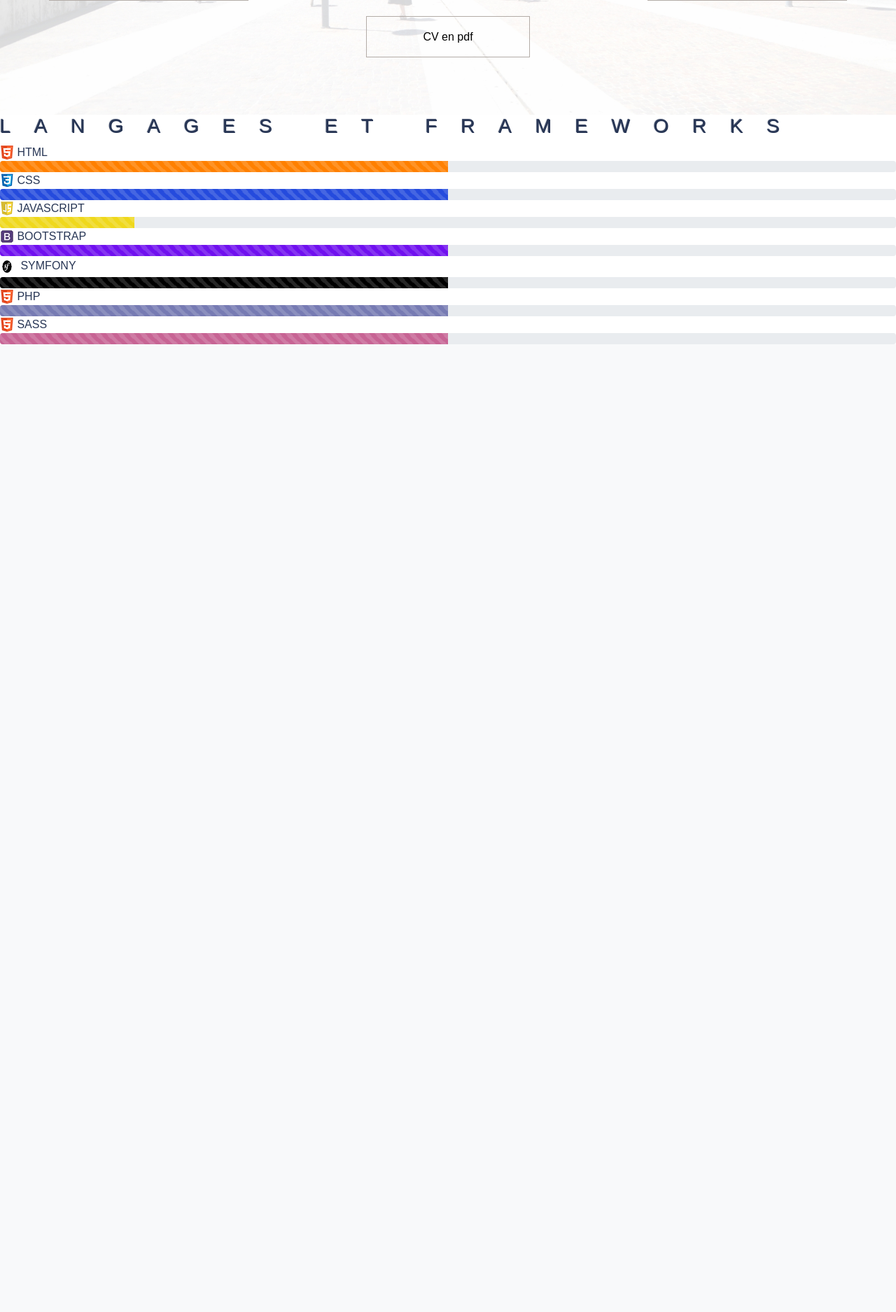
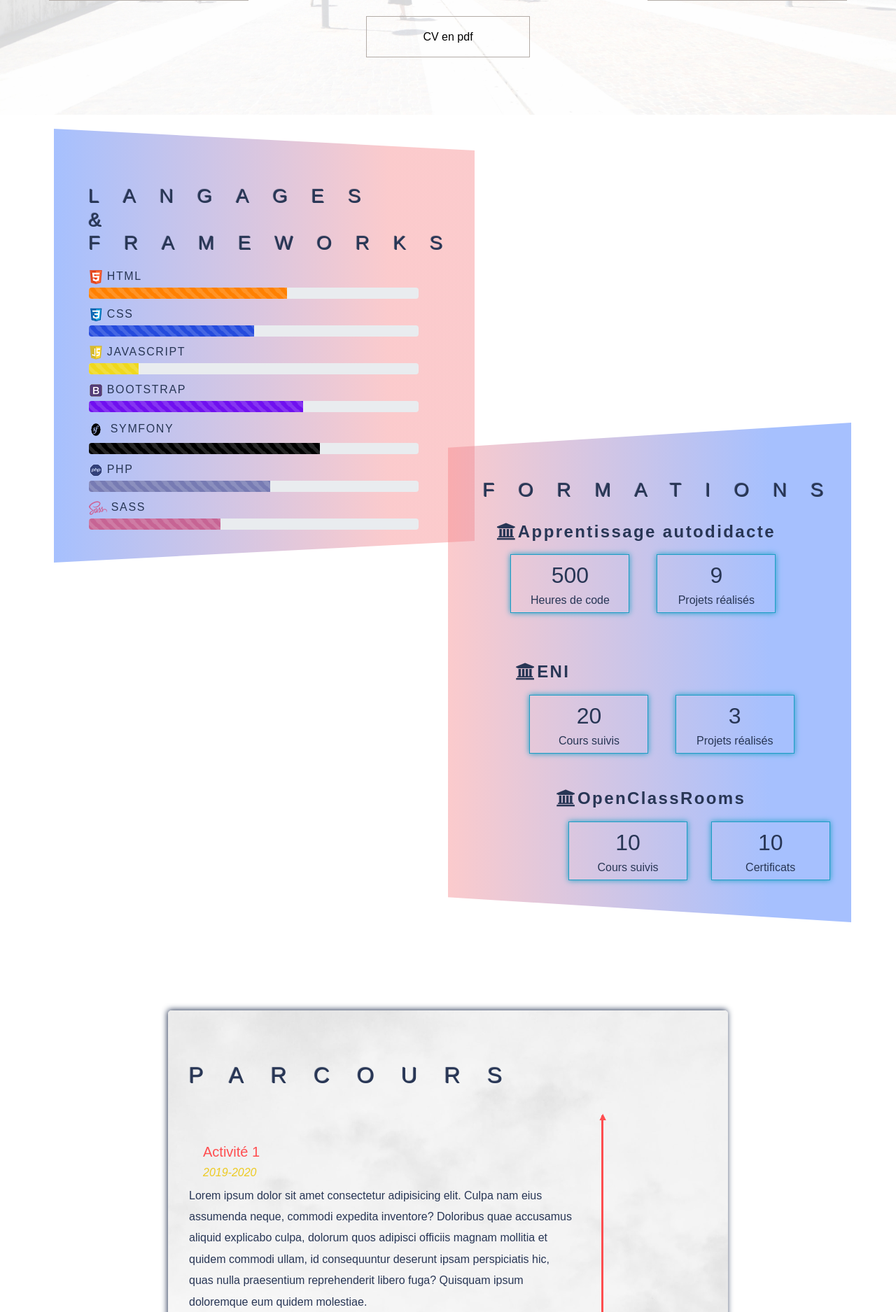
Before and after one commit to Alookin/CV, a PHP site: page / in a window 1280 px wide. Shown: the part 636-2511 px from the top of the page at 70% size. Before the commit the page ends 1128 px from the top, so only its background shows below. Run offline with PHP 8.4, Linux system fonts and the light colour scheme.

Commit message:
Compteur JS / timeline Css sur le parcours

```diff
--- a/index.html
+++ b/index.html
@@ -62,7 +62,7 @@
         </div>
     </header>
     <section id="langages">
-        <h3>Langages et Frameworks</h3>
+        <h3>Langages & Frameworks</h3>
         <div>
 
             <div class="bar">
@@ -70,7 +70,7 @@
             </div>
 
             <div class="progress">
-                <div class="progress-bar progress-bar-striped progress-bar-animated" role="progressbar" aria-valuenow="50" aria-valuemax="100" aria-valuemin="0" style="width: 50%; background-color: #FF8000;"></div>
+                <div class="progress-bar progress-bar-striped progress-bar-animated" role="progressbar" aria-valuenow="60" aria-valuemax="100" aria-valuemin="0" style="width: 60%; background-color: #FF8000;"></div>
             </div>
 
             <div class="bar">
@@ -94,7 +94,7 @@
             </div>
 
             <div class="progress">
-                <div class="progress-bar progress-bar-striped progress-bar-animated" role="progressbar" aria-valuenow="50" aria-valuemax="100" aria-valuemin="0" style="width: 50%; background-color: #7010EF;"></div>
+                <div class="progress-bar progress-bar-striped progress-bar-animated" role="progressbar" aria-valuenow="65" aria-valuemax="100" aria-valuemin="0" style="width: 65%; background-color: #7010EF;"></div>
             </div>
 
             <div class="bar">
@@ -102,25 +102,134 @@
             </div>
 
             <div class="progress">
-                <div class="progress-bar progress-bar-striped progress-bar-animated" role="progressbar" aria-valuenow="50" aria-valuemax="100" aria-valuemin="0" style="width: 50%; background-color: #000000;"></div>
+                <div class="progress-bar progress-bar-striped progress-bar-animated" role="progressbar" aria-valuenow="70" aria-valuemax="100" aria-valuemin="0" style="width: 70%; background-color: #000000;"></div>
             </div>
 
             <div class="bar">
-                <img src="media/html.png" alt="html-icon"> PHP
+                <img src="media/php.png" alt="html-icon"> PHP
             </div>
 
             <div class="progress">
-                <div class="progress-bar progress-bar-striped progress-bar-animated" role="progressbar" aria-valuenow="50" aria-valuemax="100" aria-valuemin="0" style="width: 50%; background-color: #777BB3;"></div>
+                <div class="progress-bar progress-bar-striped progress-bar-animated" role="progressbar" aria-valuenow="55" aria-valuemax="100" aria-valuemin="0" style="width: 55%; background-color: #777BB3;"></div>
             </div>
 
             <div class="bar">
-                <img src="media/html.png" alt="html-icon"> SASS
+                <img src="media/sass.png" alt="html-icon"> SASS
             </div>
 
             <div class="progress">
-                <div class="progress-bar progress-bar-striped progress-bar-animated" role="progressbar" aria-valuenow="50" aria-valuemax="100" aria-valuemin="0" style="width: 50%; background-color: #C76494;"></div>
+                <div class="progress-bar progress-bar-striped progress-bar-animated" role="progressbar" aria-valuenow="40" aria-valuemax="100" aria-valuemin="0" style="width: 40%; background-color: #C76494;"></div>
             </div>
 
+        </div>
+    </section>
+
+    <section id="formation">
+        <h3>FORMATIONS</h3>
+
+        <div>
+            <div id="autodidacte">
+                <h4><i class="fa fa-university"></i>Apprentissage autodidacte</h4>
+                <div class="counter">
+                    <div class="data">
+                        <div class="counter-value" data-count="500">0</div>
+                        <span>Heures de code</span>
+                    </div>
+                    <div class="data">
+                        <div class="counter-value" data-count="9">0</div>
+                        <span>Projets réalisés</span>
+                    </div>
+                </div>
+            </div>
+        </div>
+        <div>
+            <div id="eni">
+                <h4><i class="fa fa-university"></i>ENI</h4>
+                <div class="counter">
+                    <div class="data">
+                        <div class="counter-value" data-count="20">0</div>
+                        <span>Cours suivis</span>
+                    </div>
+                    <div class="data">
+                        <div class="counter-value" data-count="3">0</div>
+                        <span>Projets réalisés</span>
+                    </div>
+                </div>
+            </div>
+        </div>
+        <div>
+            <div id="ocr">
+                <h4><i class="fa fa-university"></i>OpenClassRooms</h4>
+                <div class="counter">
+                    <div class="data">
+                        <div class="counter-value" data-count="10">0</div>
+                        <span>Cours suivis</span>
+                    </div>
+                    <div class="data">
+                        <div class="counter-value" data-count="10">0</div>
+                        <span>Certificats</span>
+                    </div>
+                </div>
+            </div>
+        </div>
+    </section>
+
+    <section id="parcours">
+        <h3>Parcours</h3>
+        <div>
+            <div class="timeline">
+                <div>
+                    <h4>Activité 1</h4>
+                    <h6>2019-2020</h6>
+                    <p>Lorem ipsum dolor sit amet consectetur adipisicing elit.
+                        Culpa nam eius assumenda neque, commodi expedita inventore?
+                        Doloribus quae accusamus aliquid explicabo culpa, dolorum quos
+                        adipisci officiis magnam mollitia et quidem commodi ullam,
+                        id consequuntur deserunt ipsam perspiciatis hic, quas nulla
+                        praesentium reprehenderit libero fuga? Quisquam ipsum doloremque
+                        eum quidem molestiae.</p>
+
+                </div>
+            </div>
+            <div class="timeline">
+                <div>
+                    <h4>Activité 2</h4>
+                    <h6>2019-2020</h6>
+                    <p>Lorem ipsum dolor sit amet consectetur adipisicing elit.
+                        Culpa nam eius assumenda neque, commodi expedita inventore?
+                        Doloribus quae accusamus aliquid explicabo culpa, dolorum quos
+                        adipisci officiis magnam mollitia et quidem commodi ullam,
+                        id consequuntur deserunt ipsam perspiciatis hic, quas nulla
+                        praesentium reprehenderit libero fuga? Quisquam ipsum doloremque
+                        eum quidem molestiae.</p>
+                </div>
+            </div>
+            <div class="timeline">
+                <div>
+                    <h4>Activité 3</h4>
+                    <h6>2019-2020</h6>
+                    <p>Lorem ipsum dolor sit amet consectetur adipisicing elit.
+                        Culpa nam eius assumenda neque, commodi expedita inventore?
+                        Doloribus quae accusamus aliquid explicabo culpa, dolorum quos
+                        adipisci officiis magnam mollitia et quidem commodi ullam,
+                        id consequuntur deserunt ipsam perspiciatis hic, quas nulla
+                        praesentium reprehenderit libero fuga? Quisquam ipsum doloremque
+                        eum quidem molestiae.</p>
+                </div>
+            </div>
+            <div class="timeline">
+                <div>
+                    <h4>Activité 4</h4>
+                    <h6>2019-2020</h6>
+                    <p>Lorem ipsum dolor sit amet consectetur adipisicing elit.
+                        Culpa nam eius assumenda neque, commodi expedita inventore?
+                        Doloribus quae accusamus aliquid explicabo culpa, dolorum quos
+                        adipisci officiis magnam mollitia et quidem commodi ullam,
+                        id consequuntur deserunt ipsam perspiciatis hic, quas nulla
+                        praesentium reprehenderit libero fuga? Quisquam ipsum doloremque
+                        eum quidem molestiae.</p>
+                </div>
+            </div>
         </div>
     </section>
 
--- a/script.js
+++ b/script.js
@@ -15,10 +15,39 @@ window.addEventListener('scroll', function() {
 })
 
 // TYPED
-
 var typed2 = new Typed('.typed', {
     strings: ['Lorem, ipsum dolor sit amet consectetur adipisicing elit. Obcaecati saepe quia consectetur veniam culpa repellendus hic porro? Fugit ipsa nemo, iure quas, totam ex hic quibusdam aspernatur libero asperiores rem? At officiis omnis alias repudiandae. Tempore necessitatibus doloremque, corporis quaerat ipsam commodi earum praesentium facilis neque dolor, dicta quas odit'],
     typeSpeed: 20,
     fadeOut: true,
     loop: false
   });
+// COMPTEUR LIVE
+let compteur = 0;
+
+$(window).scroll(function() {
+    const top = $('.counter').offset().top -
+    window.innerHeight;
+
+    if (compteur == 0 && $(window).scrollTop() > top) {
+        $('.counter-value').each(function() {
+            let $this = $(this),
+            countTo = $this.attr('data-count');
+            $({
+                countNum: $this.text()
+            }).animate({
+            countNum : countTo
+            },
+            {
+                duration : 1000,
+                easing : 'swing',
+                step: function() {
+                    $this.text(Math.floor(this.countNum));
+                },
+                complete: function() {
+                    $this.text(this.countNum);
+                }
+            });
+        });
+        compteur = 0;
+    }
+});
--- a/style.css
+++ b/style.css
@@ -104,3 +104,143 @@ header .button:hover a {
     color: #e2dedb;
     transition: all 0.5s ease-in-out;
 }
+
+/* ************** LANGAGES ******************** */
+
+#langages {
+    padding: 80px 80px 80px 50px;
+    margin: 20px 0 0 6%;
+    height: 620px;
+    width: 47%;
+    max-width: 640px;
+    background: linear-gradient(90deg,#a6c0fe 0%, rgba(246,128,132,0.41) 80%);
+    clip-path: polygon(0 0, 100% 5%, 100% 95%, 0% 100%);
+}
+#langages .bar {
+    padding: 10px 0 4px 0;
+    letter-spacing: 0.1rem;
+}
+
+/* ************* FORMATIONS **************** */
+
+#formation {
+    position: relative;
+    top: -200px;
+    float: right;
+    margin-right: 5%;
+    padding: 80px 0 60px 50px;
+    width: 45%;
+    max-width: 660px;
+    background: linear-gradient(90deg,rgb(246,128,132,0.41) 0%,#a6c0fe 80%);
+    clip-path: polygon(0 5%, 100% 0, 100% 100%, 0 95%);
+}
+
+#autodidacte {
+    padding: 20px;
+}
+
+#eni {
+    padding : 50px 0 0 9%;
+}
+
+#ocr {
+    padding : 50px 0 0 20%;
+}
+
+#formation h4 {
+    font-weight: bold;
+    letter-spacing: 0.1em;
+    padding-bottom: 10px;
+
+}
+
+.counter {
+    display: flex;
+    text-align: center;
+}
+
+.data {
+    border: 1px solid #1c9dc4;
+    width: 170px;
+    margin: 0 4%;
+    box-shadow: 0 0 8px #1c9dc4;
+    padding: 5px 20px;
+}
+
+.counter-value {
+    font-size: 2em;
+}
+
+.data-span {
+    font-size: 1.8em;
+}
+
+/* ************ Parcours ************** */
+#parcours {
+    max-width: 800px;
+    margin: 640px auto 180px auto;
+    padding: 40px 30px 100px 30px;
+    background: url(./media/parcours.jpg) no-repeat fixed 50% 50%;
+    background-size: cover;
+    border-radius: 5px;
+    box-shadow: -1px -1px 8px #283655;
+}
+
+#parcours h3 {
+    font-size: 2em;
+    padding-bottom: 30px;
+}
+
+#parcours h4 {
+    font-size: 1.25rem;
+    color: #ff4e50;
+    margin-left: 20px;
+}
+
+#parcours h6 {
+    font-style: italic;
+    color: #edca21;
+    margin-left: 20px;
+}
+
+#parcours p {
+    line-height: 1.9em;
+}
+
+.timeline {
+    border-top: 3px solid;
+    border-image: linear-gradient(to right, #f9d423, #ff4e50);
+    border-image-slice: 1;
+    margin: 0;
+    padding: 40px;
+    position: relative;
+}
+
+.timeline:nth-child(1):after {
+    content: '▲';
+    color: #ff4e50;
+    position: absolute;
+    top: -10px;
+    right: -10px;
+    box-sizing: content-box !important;
+}
+
+.timeline:nth-child(1) {
+    border-bottom: 3px solid;
+    border-top: none;
+    width: 80%;
+}
+
+.timeline:nth-child(2) {
+    border-top: none;
+}
+
+.timeline:nth-child(odd) {
+    border-right: 3px solid;
+    padding-left: 0;
+}
+
+.timeline:nth-child(even) {
+    border-left: 3px solid;
+    padding-right: 0;
+}
```
